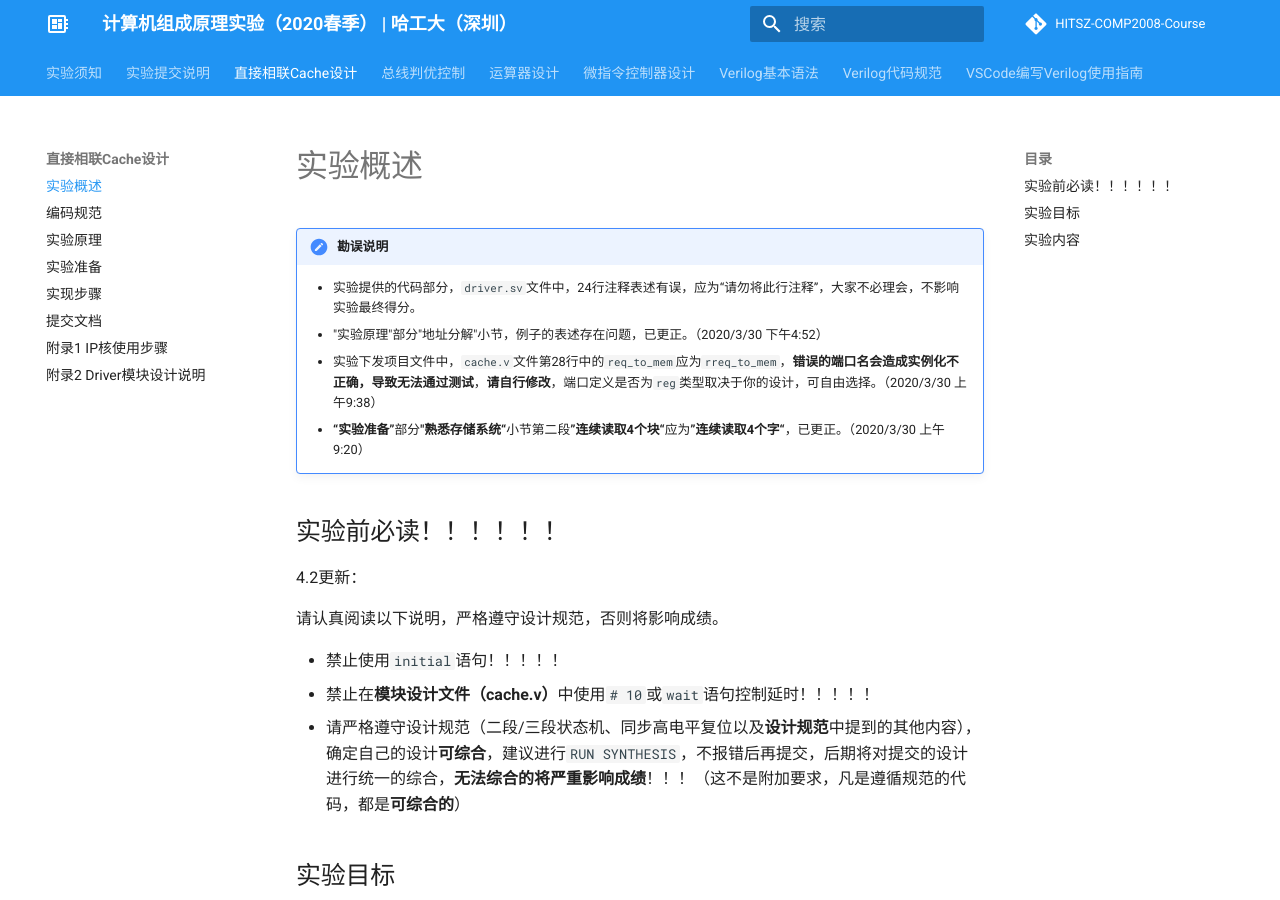
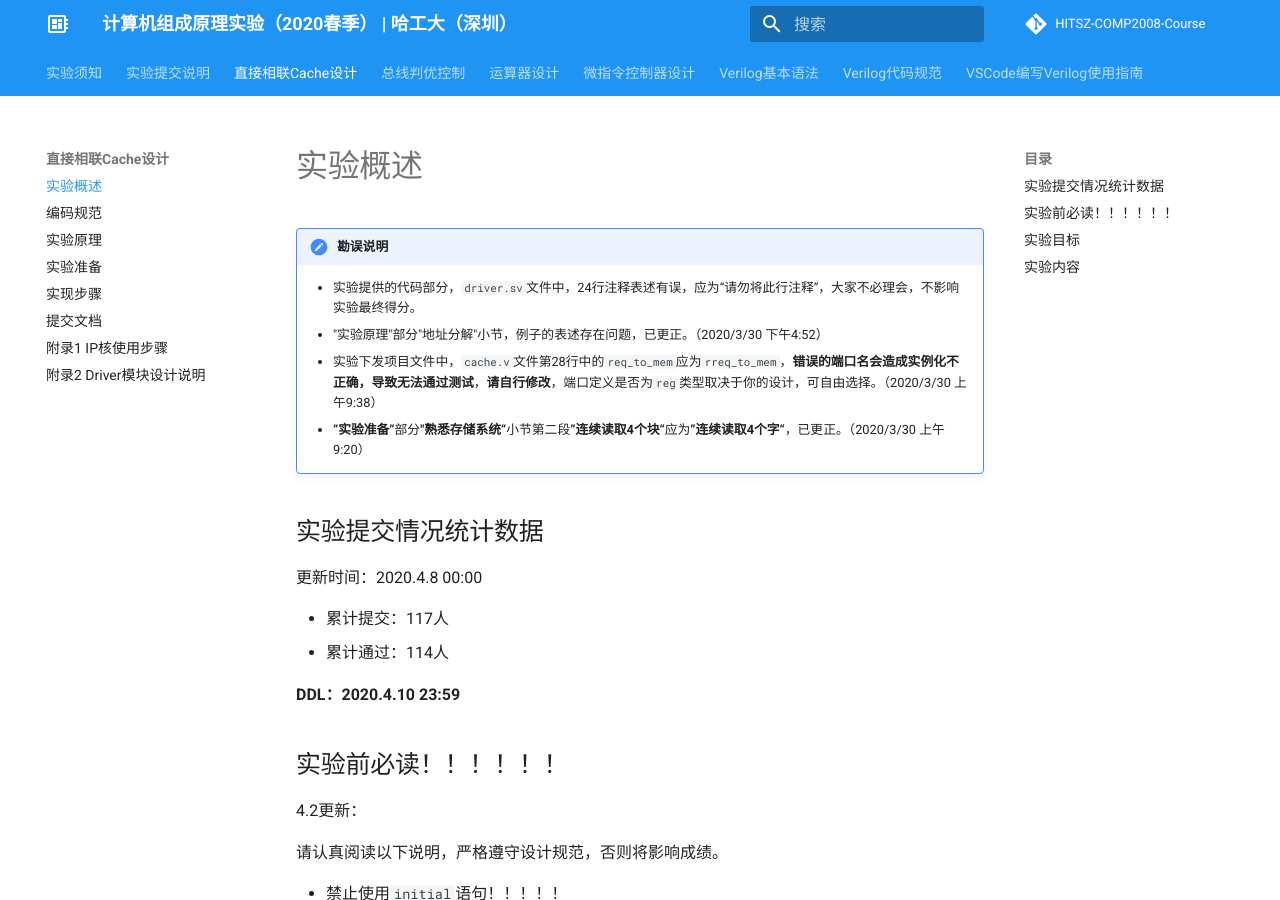
Before and after one commit to Bohan-hu/HITSZ-COMP2008-Course, an MkDocs documentation site: the page built from docs/lab1/part1.md, in a window 1280 px wide and 900 px high. Built offline with MkDocs 1.6.1 and Material for MkDocs 9.7.7, drawn with Linux system fonts in a browser that asks for light colours; comment, search, counter and statistics services are not loaded.

Commit message:
update statistic

```diff
--- a/docs/lab1/part1.md
+++ b/docs/lab1/part1.md
@@ -7,6 +7,15 @@
     - **“实验准备”**部分**"熟悉存储系统“**小节第二段**”连续读取4个块“**应为**”连续读取4个字“**，已更正。（2020/3/30 上午9:20）
 
 
+
+## 实验提交情况统计数据
+
+更新时间：2020.4.8 00:00
+
+- 累计提交：117人
+- 累计通过：114人
+
+**DDL：2020.4.10 23:59**
 
 ## 实验前必读！！！！！！
 
```
